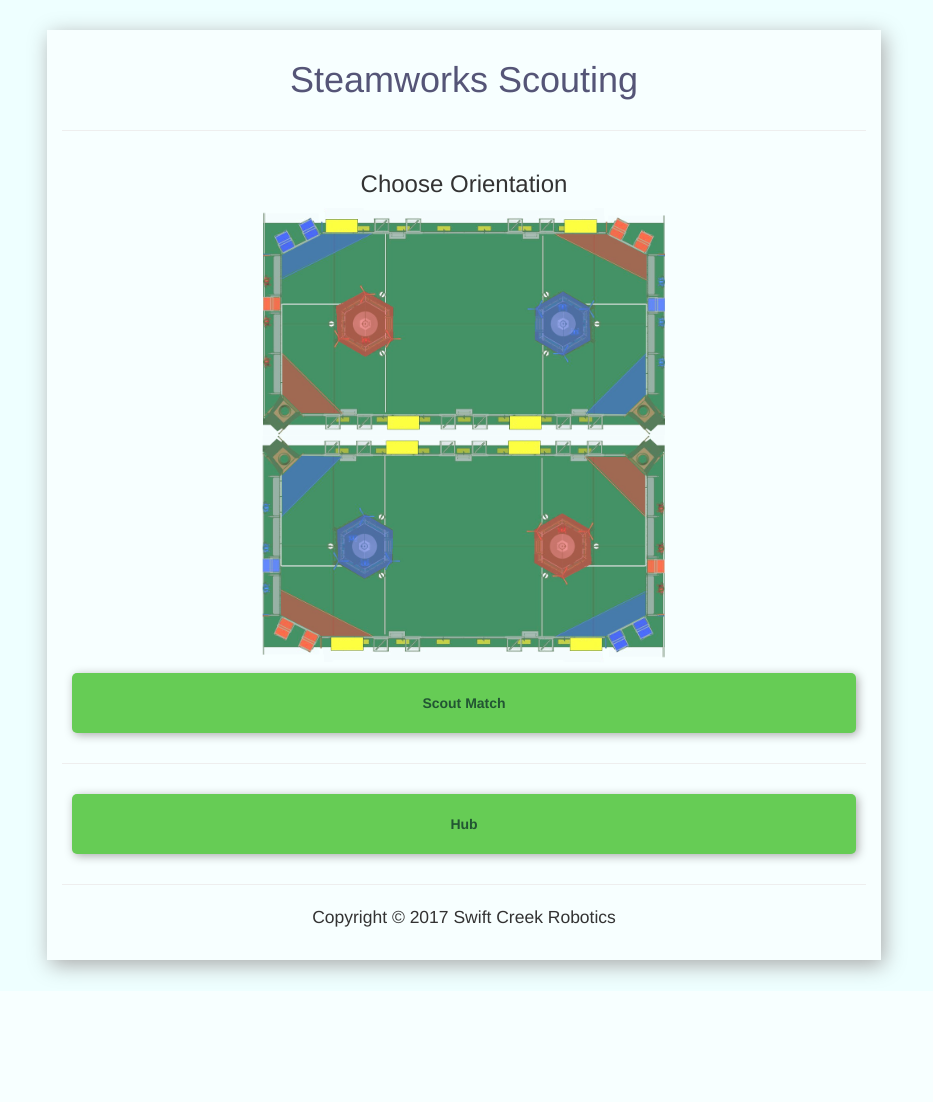
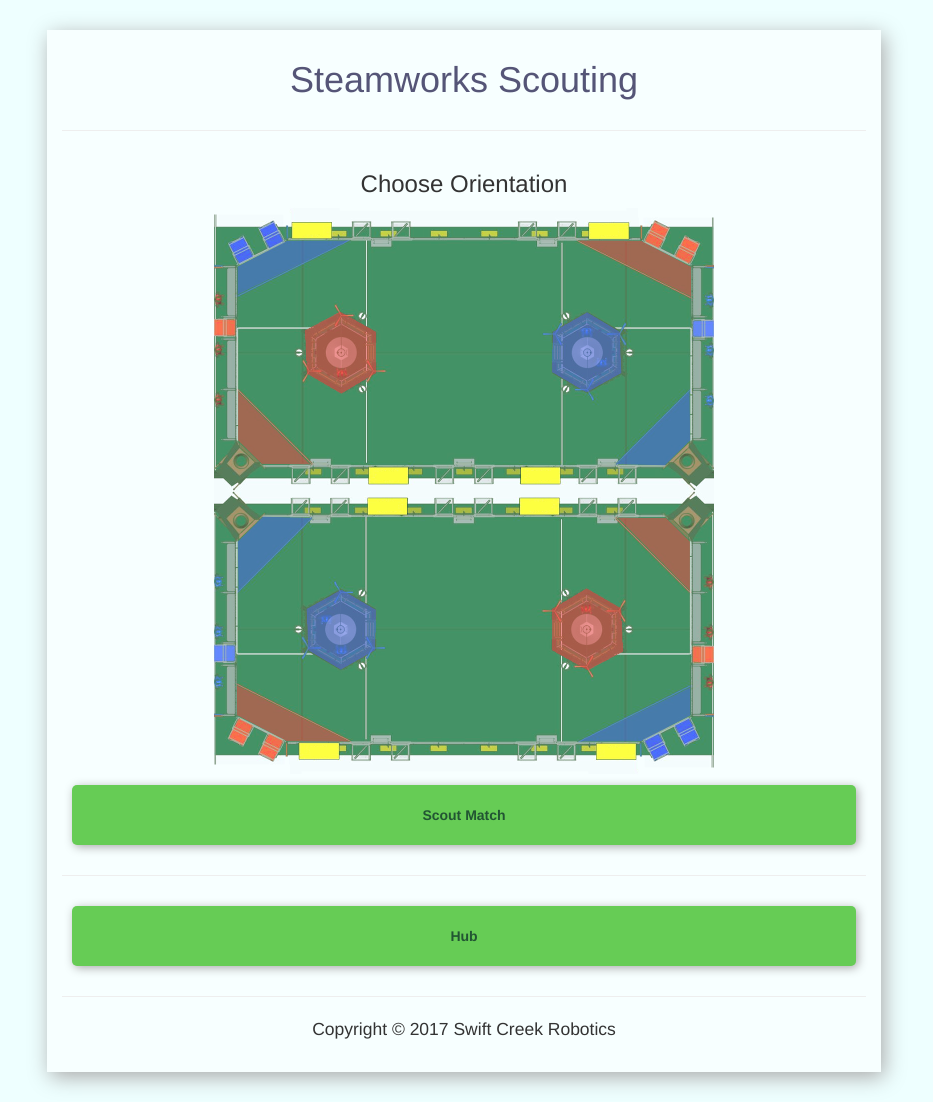
Before and after one commit to pdabacus/webscout, a PHP site: page / in a window 1280 px wide. Shown: the whole page, without its empty margins (176-1109 px from the left). Before the commit the page ends 983 px from the top, so only its background shows below. Run offline with PHP 8.4, Linux system fonts and the light colour scheme.

Commit message:
push from sublime text

```diff
--- a/css/style.css
+++ b/css/style.css
@@ -22,7 +22,7 @@ h1 {
 	transform: rotate(180deg);
 }
 .orientation-img {
-	max-width: 50%;
+	max-width: 100%;
 	opacity: 0.75;
 	transition: opacity 0.25s ease;
 }
--- a/index.html
+++ b/index.html
@@ -12,10 +12,12 @@
   <body id="body">
 
     <div class="container-fluid">
-      <div class="col-sm-2"></div>
-      <div id="page" class="col-xs-12 col-sm-8">
+      <!-- left spacer-->
+      <div class="col-sm-1 col-md-2"></div>
+      <!-- main page -->
+      <div id="page" class="col-xs-12 col-sm-10 col-md-8">
         <!-- title -->
-        <h1>Steamworks Scouting</h1>
+        <a href="./"><h1>Steamworks Scouting</h1></a>
         <hr>
         <!-- pick orientation title -->
         <div class="row">
@@ -25,23 +27,27 @@
         </div>
         <!-- orientation 1 -->
         <div class="row">
-          <div class="col-xs-12">
+          <div class="col-sm-1 col-md-2"></div>
+          <div class="col-xs-12 col-sm-10 col-md-8">
             <img
+              id="orientation1"
               class="orientation-img"
-              id="orientation1"
               src="app/img/field/field.png"
               onclick="setOrientation(1)">
           </div>
+          <div class="col-sm-1 col-md-2"></div>
         </div>
         <!-- orientation 2-->
         <div class="row">
-          <div class="col-xs-12">
+          <div class="col-sm-1 col-md-2"></div>
+          <div class="col-xs-12 col-sm-10 col-md-8">
             <img
+              id="orientation2"
               class="orientation-img"
-              id="orientation2"
               src="app/img/field/field.png"
               onclick="setOrientation(2)">
           </div>
+          <div class="col-sm-1 col-md-2"></div>
         </div>
         <!-- start scouting button -->
         <div class="row">
@@ -55,7 +61,7 @@
         <!-- hub-->
         <div class="row">
           <div class="col-xs-12">
-            <div class="button">
+            <div class="button" onclick="startHub()">
               <div>Hub</div>
             </div>
           </div>
@@ -66,7 +72,8 @@
           <div>Copyright &copy; 2017 Swift Creek Robotics</div>
         </div>
       </div>
-      <div class="col-sm-2 col-md-3"></div>
+      <!-- right spacer -->
+      <div class="col-sm-1 col-md-2"></div>
     </div>
 
   </body>
--- a/js/mainscreen.js
+++ b/js/mainscreen.js
@@ -51,7 +51,7 @@ var scoutMatch = function() {
 		html = '<div class="container-fluid" style="text-align: center;">';
 		html += '<div class="col-xs-1 col-sm-2 col-md-3"></div>';
 		html += '<div class="col-xs-10 col-sm-8 col-md-6" style="margin: 40px auto">';
-		html += '<h2>Orientation ' + main.orientation + ' Selected</h2>';
+		html += '<h1>Orientation ' + main.orientation + ' Selected</h1>';
 		html += '</div>';
 		html += '<div class="col-xs-1 col-sm-2 col-md-3"></div>';
 		html += '</div>';
@@ -60,3 +60,16 @@ var scoutMatch = function() {
 	}
 
 }
+
+var startHub = function() {
+	html = '<div class="container-fluid" style="text-align: center;">';
+	html += '<div class="col-sm-1 col-md-2"></div>';
+	html += '<div id="page" class="col-xs-12 col-sm-10 col-md-8">';
+	html += '<h1>Scouting Hub</h1>';
+	html += '<h4></h4>';
+	html += '</div>';
+	html += '<div class="col-sm-1 col-md-2"></div>';
+	html += '</div>';
+
+	transitionBody(html, 500);
+}
```
